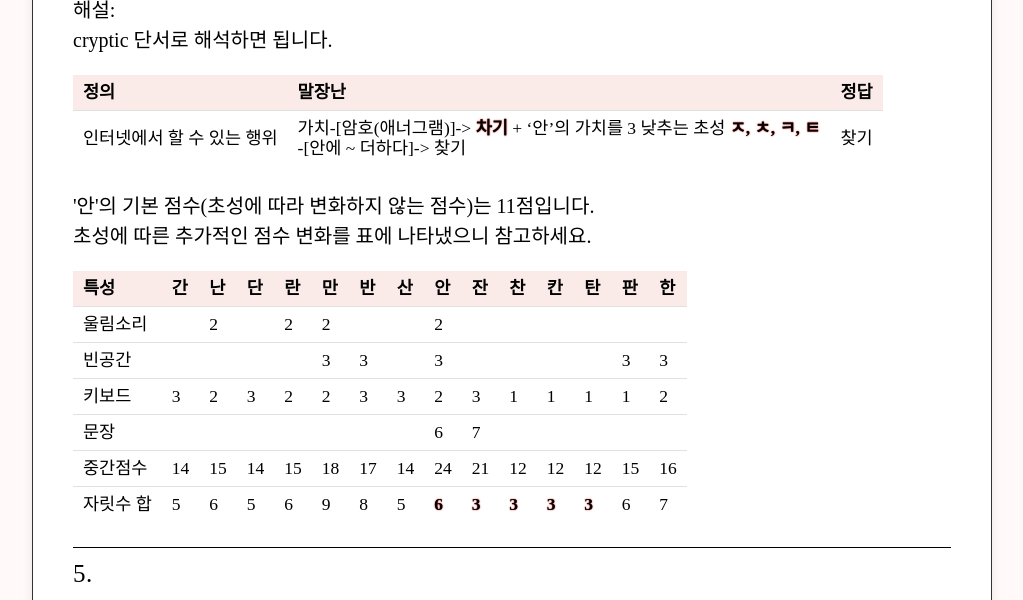
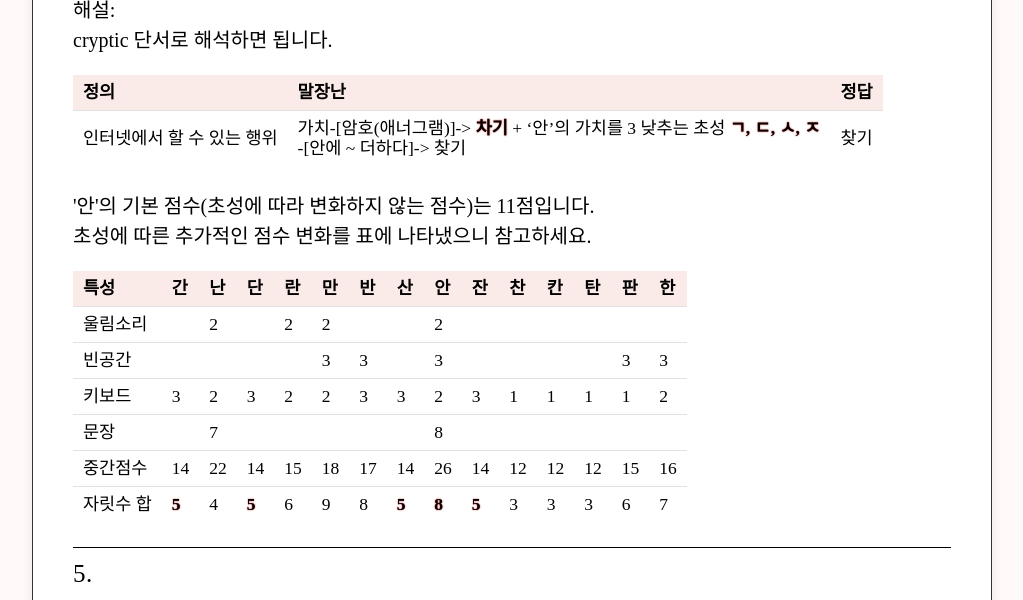
Before and after one commit to Gravel4444/TextPuzzleHunt, a Django app: template puzzles/templates/solution_bodies/value.html in a window 1280 px wide. Shown: the part 2633-3233 px from the top of the page, without its empty margins (128-1151 px from the left). Run offline with Django 3.2, Linux system fonts and the light colour scheme; the template is opened without the code that fills it, so the values that code supplies are empty; some libraries are stand-ins or nearby versions; some web fonts are replaced.

Commit message:
v.1.8.7 가치 글자 점수 계산법 수정

```diff
--- a/puzzles/templates/puzzle_bodies/value.html
+++ b/puzzles/templates/puzzle_bodies/value.html
@@ -12,9 +12,9 @@
   - 글자에 외부와 단절된 공간이 있을 때마다 +3점 (예: 예-6, 약-3)
   - 키보드로 글자를 칠 때 가장 아랫줄을 누를 때마다 +1점, 가운뎃줄을 누를 때마다 +2점, 가장 윗줄을 누를 때마다 +3점을 얻지만, Shift 키를 같이 누른다면 점수를 얻지 못합니다. (예: 글-6, 씨-2)
   - 다음 문장 속에 있는 글자라면 해당 점수를 얻습니다. (예: 거-8, 지-15)
-    ＋6점: “언제라도 무력감이 그대를 뒤엎는다면 내 그대를 안심시키리다.”
+    ＋6점: “언제라도 무력감이 그대를 뒤엎는다면 내 그대를 진정시키리다.”
     ＋7점: “어두운 암전 속에서 기회가 있을 때마다 잘난 체를 멈추지 않았다.”
-    ＋8점: “나는 지치지 않고도 종일 재잘거리는 그에게 호감을 느끼고 말았다.”
+    ＋8점: “나는 지치지 않고도 종일 재잘거리는 그에게 안도감을 느끼고 말았다.”
   - 위의 점수를 계산해서 10점이 넘어가면, 10 미만이 될 때까지 각 자리의 숫자들을 더합니다.
   - 글자가 현재 두 글자 이상의 단어에 들어있으며 그중 첫 번째 글자라면, 점수를 3으로 나눈 나머지를 최종 점수로 계산합니다.
 <br>
@@ -31,7 +31,7 @@
 사용하는 / 처리하는
 <div style="text-align: center; margin-bottom: 20px;">
   <small style="color: red;">
-    1번 소문제에서 얻을 수 있는 단어의 가치를 계산하는 경우, 마지막 글자의 글자 점수를 <b>4점 빼서</b> 계산합니다.
+    1번 소문제에서 얻을 수 있는 단어의 가치를 계산하는 경우, 글자 점수를 <b>30점 더하여</b> 계산합니다.
   </small>
 </div>
 
--- a/puzzles/templates/solution_bodies/value.html
+++ b/puzzles/templates/solution_bodies/value.html
@@ -130,7 +130,7 @@ cryptic 단서로 해석하면 됩니다.
 
 | 정의                        | 말장난                                                              | 정답     |
 |----------------------------|----------------------------------------------------------------------|----------|
-| 인터넷에서 할 수 있는 행위   | 가치-[암호(애너그램)]-> **차기** + ‘안’의 가치를 3 낮추는 초성 **ㅈ, ㅊ, ㅋ, ㅌ** <br>-[안에 ~ 더하다]-> 찾기    | 찾기     |
+| 인터넷에서 할 수 있는 행위   | 가치-[암호(애너그램)]-> **차기** + ‘안’의 가치를 3 낮추는 초성 **ㄱ, ㄷ, ㅅ, ㅈ** <br>-[안에 ~ 더하다]-> 찾기    | 찾기     |
 
 '안'의 기본 점수(초성에 따라 변화하지 않는 점수)는 11점입니다.
 초성에 따른 추가적인 점수 변화를 표에 나타냈으니 참고하세요.
@@ -140,9 +140,9 @@ cryptic 단서로 해석하면 됩니다.
 | 울림소리  |    |  2 |    |  2 |  2 |    |    |  2 |    |    |    |    |    |    |
 | 빈공간    |    |    |    |    |  3 |  3 |    |  3 |    |    |    |    |  3 |  3 |
 | 키보드    |  3 |  2 |  3 |  2 |  2 |  3 |  3 |  2 |  3 |  1 |  1 |  1 |  1 |  2 |
-| 문장      |    |    |    |    |    |    |    |  6 |  7 |    |    |    |    |    |
-| 중간점수  | 14 | 15 | 14 | 15 | 18 | 17 | 14 | 24 | 21 | 12 | 12 | 12 | 15 | 16 |
-| 자릿수 합 |  5 |  6 |  5 |  6 |  9 |  8 |  5 |  **6** |  **3** |  **3** |  **3** |  **3** |  6 |  7 |
+| 문장      |    |  7 |    |    |    |    |    |  8 |    |    |    |    |    |    |
+| 중간점수  | 14 | 22 | 14 | 15 | 18 | 17 | 14 | 26 | 14 | 12 | 12 | 12 | 15 | 16 |
+| 자릿수 합 |  **5** |  4 |  **5** |  6 |  9 |  8 |  **5** |  **8** |  **5** |  3 |  3 |  3 |  6 |  7 |
 
 
 ### 5.
@@ -235,8 +235,7 @@ EㄴEhㄴㅁㄱEㄱ -> E2Eh251E1
 
 문제마다 대응하는 퍼즐의 제목을 찾아낸 이후에는, 이번 퍼즐의 제목에 걸맞게 그 **가치**를 구해야 합니다.
 **글자 점수 계산법**에 나온 글자의 특성마다 점수를 더해 최종 점수를 구해냅니다. <a href="#appendix">가장 아래의 표</a>를 참고하세요.
-**빨간색 지시문**에서 언급한 대로, 1번 소문제에서 얻을 수 있는 단어인 "초안"의 가치를 계산할 때에는 주의해야 합니다.
-원래대로라면 마지막 글자인 **안**의 글자 점수는 6점(중간점수 24점)이지만, 4점을 빼야 하므로 2점(중간점수 20점)으로 계산합니다.
+**빨간색 지시문**에서 언급한 대로, 1번 소문제에서 얻을 수 있는 단어인 "초안"의 가치를 계산할 때에는 30점을 추가하여 계산해야 합니다.
 따라서 "초안"의 가치는 16이 아닌, **12** 입니다.
 
 ## 4단계. 최종 정답
@@ -644,9 +643,32 @@ EㄴEhㄴㅁㄱEㄱ -> E2Eh251E1
         </tr>
         <tr class="section-start">
             <td rowspan="3">계산</td>
+            <td colspan="2"><strong>지시문</strong></td>
+            <td>30</td>
+            <td>30</td>
+            <td></td>
+            <td></td>
+            <td></td>
+            <td></td>
+            <td></td>
+            <td></td>
+            <td></td>
+            <td></td>
+            <td></td>
+            <td></td>
+            <td></td>
+            <td></td>
+            <td></td>
+            <td></td>
+            <td></td>
+            <td></td>
+            <td></td>
+            <td></td>
+        </tr>
+        <tr>
             <td colspan="2">자릿수 합</td>
-            <td>4</td>
-            <td>6</td>
+            <td>7</td>
+            <td>2</td>
             <td>1</td>
             <td>7</td>
             <td>5</td>
```
Also changed, not shown: other parts of puzzles/templates/solution_bodies/value.html (+0 -23 lines).
